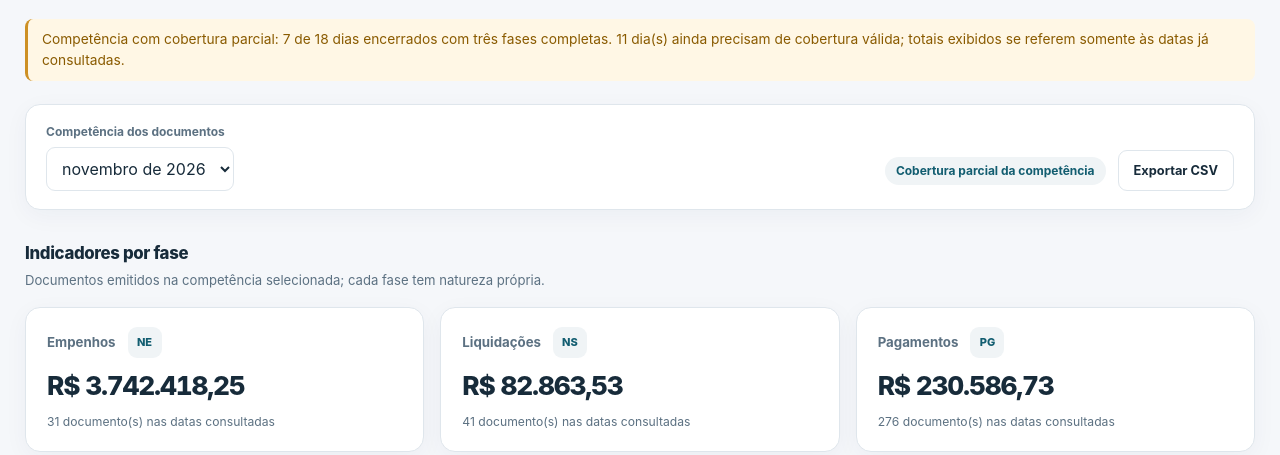
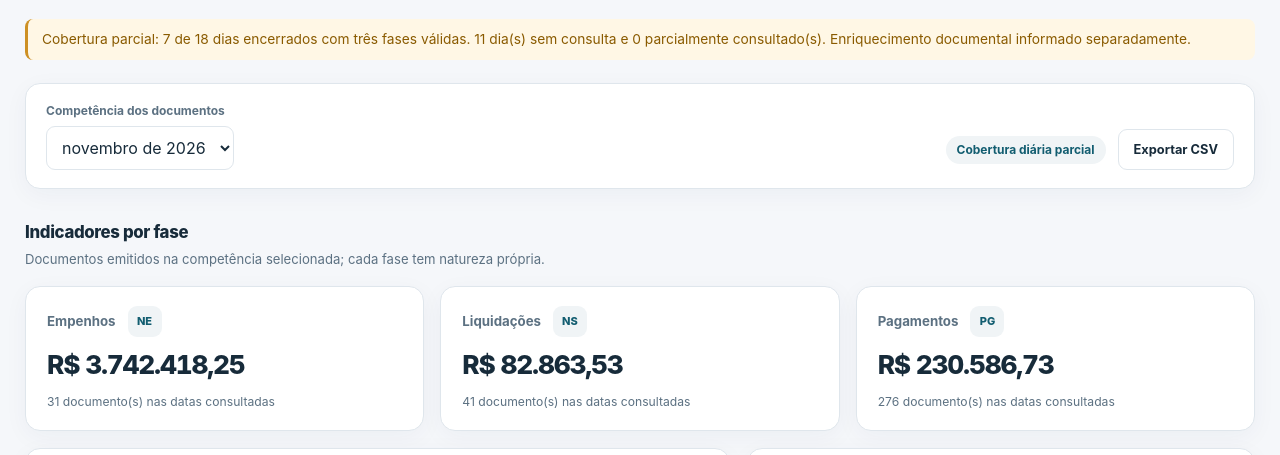
Before and after one commit to guimig/observatorio-despesas, a website with bundled scripts: page index.html in a window 1280 px wide. Shown: the part 270-725 px from the top of the page. Built offline with nearby package versions, Linux system fonts and the light colour scheme.

Commit message:
feat: consolidar auditoria e cobertura do Observatório (#32)
* feat: calcular auditoria documental e cobertura sem presumir saldos

* feat: registrar diferenças documentais como revisão, não falha contábil

* feat: exibir e validar cobertura e enriquecimento auditáveis

* feat: exibir e validar cobertura e enriquecimento auditáveis

* feat: exibir e validar cobertura e enriquecimento auditáveis

* feat: exibir e validar cobertura e enriquecimento auditáveis

* feat: exibir e validar cobertura e enriquecimento auditáveis

* feat: avançar cobertura histórica e alternar enriquecimento recente/histórico

* feat: avançar cobertura histórica e alternar enriquecimento recente/histórico

* feat: avançar cobertura histórica e alternar enriquecimento recente/histórico

* feat: avançar cobertura histórica e alternar enriquecimento recente/histórico

* feat: selecionar automaticamente mês histórico incompleto

* test: auditar relações e confirmar versão publicada sem secrets

* test: auditar relações e confirmar versão publicada sem secrets

* test: auditar relações e confirmar versão publicada sem secrets

* test/docs/ci: auditar histórico e verificar publicação Pages

* test/docs/ci: auditar histórico e verificar publicação Pages

* test/docs/ci: auditar histórico e verificar publicação Pages

* test/docs/ci: auditar histórico e verificar publicação Pages

* test: incluir módulo público de qualidade nos fixtures do build

* docs: alinhar instruções ao backfill diário e à auditoria de liquidações

* docs: alinhar instruções ao backfill diário e à auditoria de liquidações

```diff
--- a/assets/app.js
+++ b/assets/app.js
@@ -2,6 +2,7 @@ import { matchDocumentContract, assessContractAttribution, assessNoticeAttributi
 import { MODALITIES } from './pncp-modalities.js';
 import { isFormalContract,groupPublishedInstruments,summarizeInstrumentTypes } from './instrument-types.js';
 import { documentSpecies,financialPhaseDescription } from './document-species.js';
+import { auditMonth } from './quality.js';
 /** Visualização local de JSONs públicos. Não consulta APIs autenticadas. */
 const $ = id => document.getElementById(id);
 const fmtMoney = cents => Number.isSafeInteger(cents)
@@ -35,26 +36,6 @@ function localDate(iso) {
 function monthName(month) {
   const date = new Date(month + '-15T12:00:00Z');
   return new Intl.DateTimeFormat('pt-BR', { month: 'long', year: 'numeric', timeZone: 'UTC' }).format(date);
-}
-function expectedDaysInMonth(month, now = new Date()) {
-  const monthParts = month.split('-').map(Number);
-  const max = new Date(Date.UTC(monthParts[0], monthParts[1], 0)).getUTCDate();
-  const parts = Object.fromEntries(new Intl.DateTimeFormat('en-US', {
-    timeZone: 'America/Sao_Paulo', year: 'numeric', month: '2-digit', day: '2-digit'
-  }).formatToParts(now).map(part => [part.type, part.value]));
-  const todayMonth = parts.year + '-' + parts.month;
-  if (month > todayMonth) return 0;
-  if (month === todayMonth) return Math.max(0, Math.min(max, Number(parts.day) - 1));
-  return max;
-}
-function validDayCount() {
-  const byDay = new Map();
-  for (const coverage of state.data.coverage) {
-    if (!byDay.has(coverage.date)) byDay.set(coverage.date, new Map());
-    byDay.get(coverage.date).set(coverage.phase, coverage);
-  }
-  return [...byDay.values()].filter(phases =>
-    [1, 2, 3].every(phase => phases.get(phase)?.complete && phases.get(phase)?.invalid === 0)).length;
 }
 function summarize(phase) {
   const coverage = state.data.coverage.filter(entry => entry.phase === phase);
@@ -95,25 +76,38 @@ function renderStats() {
   });
 }
 function renderQuality() {
-  const coverages = state.data.coverage;
-  const partial = coverages.filter(c => !c.complete);
-  const invalid = coverages.reduce((n, c) => n + c.invalid, 0);
-  const expected = expectedDaysInMonth(state.month);
-  const validDays = validDayCount();
-  const missing = Math.max(0, expected - validDays);
-  $('days-covered').textContent = fmtCount(validDays) + '/' + fmtCount(expected);
-  $('incomplete-count').textContent = fmtCount(partial.length);
-  $('invalid-count').textContent = fmtCount(invalid);
-  $('relations-count').textContent = fmtCount(state.data.relations.length);
-  const hasIssues = partial.length > 0 || invalid > 0 || missing > 0;
-  $('coverage-chip').textContent = hasIssues
-    ? 'Cobertura parcial da competência' : 'Competência integralmente consultada';
-  status(hasIssues
-    ? 'Competência com cobertura parcial: ' + validDays + ' de ' + expected +
-      ' dias encerrados com três fases completas. ' + missing +
-      ' dia(s) ainda precisam de cobertura válida; totais exibidos se referem somente às datas já consultadas.'
-    : 'Todos os dias encerrados da competência têm consulta documental completa. Valores não conciliados com sistemas contábeis.',
-    hasIssues ? 'warning' : 'success');
+  const audit=auditMonth(state.data),coverage=audit.coverage;
+  $('days-covered').textContent=fmtCount(coverage.completeDays)+'/'+fmtCount(coverage.expectedDays);
+  $('incomplete-count').textContent=fmtCount(coverage.partialQueries);
+  $('invalid-count').textContent=fmtCount(coverage.invalidValues);
+  $('relations-count').textContent=fmtCount(audit.links.total);
+  $('liquidation-links').textContent=fmtCount(audit.enrichment.liquidations.checked)+'/'+
+    fmtCount(audit.enrichment.liquidations.total);
+  $('payment-links').textContent=fmtCount(audit.enrichment.payments.checked)+'/'+
+    fmtCount(audit.enrichment.payments.total);
+  $('item-links').textContent=fmtCount(audit.enrichment.items.checked)+'/'+
+    fmtCount(audit.enrichment.items.total);
+  $('multiple-ne-links').textContent=fmtCount(audit.links.multipleCommitments);
+  $('quality-detail').textContent='Consultas complementares pendentes: '+
+    fmtCount(audit.enrichment.pending)+'. Impactos negativos (incluindo anulações): '+
+    fmtCount(audit.links.negative)+'. Relações com NEs de outros exercícios: '+
+    fmtCount(audit.links.crossExercise)+'. Liquidações com valores vinculados diferentes '+
+    'do valor documental, para revisão: '+fmtCount(audit.links.liquidationValueReviews)+
+    '. Esses casos não significam automaticamente erro contábil.';
+  const hasGaps=coverage.status!=='completa',structural=audit.issues.length>0;
+  $('coverage-chip').textContent=structural?'Dados exigem revisão':
+    coverage.status==='completa'?'Dias encerrados consultados':
+    coverage.status==='sem_dias_encerrados'?'Sem dias encerrados':'Cobertura diária parcial';
+  status(structural
+    ?'A auditoria identificou registros que exigem revisão estrutural, sem modificar os dados originais.'
+    :hasGaps
+      ?'Cobertura parcial: '+coverage.completeDays+' de '+coverage.expectedDays+
+        ' dias encerrados com três fases válidas. '+coverage.missingDays+
+        ' dia(s) sem consulta e '+coverage.partialDays+' parcialmente consultado(s). '+
+        'Enriquecimento documental informado separadamente.'
+      :'Todos os dias encerrados possuem três fases válidas. '+
+        'O enriquecimento dos vínculos é medido à parte; não se trata de conciliação contábil.',
+    structural||hasGaps?'warning':'success');
 }
 function formatCnpj(value) {
   return /^\d{14}$/.test(value || '') ? value.replace(/^(\d{2})(\d{3})(\d{3})(\d{4})(\d{2})$/, '$1.$2.$3/$4-$5') : value;
--- /dev/null
+++ b/assets/quality.js
@@ -0,0 +1,103 @@
+/** Auditoria descritiva da cobertura CGU. Não concilia saldos contábeis. */
+const PHASES=[1,2,3];
+const MONTH=/^20\d{2}-(0[1-9]|1[0-2])$/;
+const NE=/^158459\d{5}20\d{2}NE\d{6}$/;
+
+export function closedDaysInMonth(month,now=new Date()){
+  if(!MONTH.test(month)||!(now instanceof Date)||!Number.isFinite(now.getTime()))
+    throw Error('Competência ou data inválida');
+  const parts=Object.fromEntries(new Intl.DateTimeFormat('en-US',{
+    timeZone:'America/Sao_Paulo',year:'numeric',month:'2-digit',day:'2-digit'
+  }).formatToParts(now).map(p=>[p.type,p.value]));
+  const today=parts.year+'-'+parts.month;
+  const last=new Date(Date.UTC(+month.slice(0,4),+month.slice(5,7),0)).getUTCDate();
+  return month<today?last:month>today?0:Math.min(last,Math.max(0,+parts.day-1));
+}
+
+/** Cobertura diária, enriquecimento e qualidade estrutural: métricas independentes. */
+export function auditMonth(month,{now=new Date()}={}){
+  if(!month||!MONTH.test(month.month)||!Array.isArray(month.documents)||
+     !Array.isArray(month.coverage)||!Array.isArray(month.relations))
+    throw Error('Dados mensais incompatíveis com auditoria');
+  const expectedDays=closedDaysInMonth(month.month,now);
+  const days=new Map(),docs=new Map(),issues=[];
+  for(const c of month.coverage){
+    if(!days.has(c.date))days.set(c.date,new Map());
+    const byPhase=days.get(c.date);
+    if(byPhase.has(c.phase))issues.push('cobertura_duplicada');
+    byPhase.set(c.phase,c);
+  }
+  for(const doc of month.documents){
+    if(docs.has(doc.id))issues.push('documento_duplicado');
+    docs.set(doc.id,doc);
+    if(!days.get(doc.date)?.has(doc.phase))issues.push('documento_sem_cobertura');
+  }
+  let completeDays=0,partialDays=0,missingDays=0,partialQueries=0,invalidValues=0;
+  for(let day=1;day<=expectedDays;day++){
+    const date=month.month+'-'+String(day).padStart(2,'0');
+    const statuses=days.get(date);
+    if(!statuses?.size){missingDays++;continue;}
+    if(PHASES.every(phase=>statuses.get(phase)?.complete===true &&
+       statuses.get(phase)?.invalid===0)){completeDays++;continue;}
+    partialDays++;
+  }
+  for(const c of month.coverage){
+    if(c.complete!==true)partialQueries++;
+    invalidValues+=Number(c.invalid)||0;
+    const matches=month.documents.filter(d=>d.date===c.date&&d.phase===c.phase);
+    if(matches.length!==c.count ||
+       matches.filter(d=>d.cents===null).length!==c.invalid)
+      issues.push('contagem_divergente');
+  }
+  const byPhase=phase=>{
+    const set=month.documents.filter(doc=>doc.phase===phase);
+    const checked=set.filter(doc=>phase===2?doc.liquidationLinksChecked===true:
+      phase===3?doc.paymentLinksChecked===true:
+      Object.hasOwn(month.itemsByDocument||{},doc.id)).length;
+    return {total:set.length,checked,pending:set.length-checked};
+  };
+  const pairs=new Set(),bySource=new Map();
+  let negative=0,crossExercise=0;
+  for(const relation of month.relations){
+    const pair=relation.from+'/'+relation.to,source=docs.get(relation.from);
+    if(pairs.has(pair))issues.push('vinculo_duplicado');
+    pairs.add(pair);
+    if(!source||![2,3].includes(source.phase)||!NE.test(relation.to)||
+       !Number.isSafeInteger(relation.cents))
+      issues.push('vinculo_invalido');
+    if(!bySource.has(relation.from))bySource.set(relation.from,new Set());
+    bySource.get(relation.from).add(relation.to);
+    if(relation.cents<0)negative++;
+    if(source&&relation.to.slice(11,15)!==source.id.slice(11,15))crossExercise++;
+  }
+  // Divergências de soma são apenas alertas para revisão: o valor do documento
+  // não deve ser substituído por impactos nem por pagamentos de restos a pagar.
+  const valuesBySource=new Map();
+  for(const relation of month.relations){
+    const values=valuesBySource.get(relation.from)||[];
+    values.push(relation.cents);
+    valuesBySource.set(relation.from,values);
+  }
+  let liquidationValueReviews=0;
+  for(const doc of month.documents.filter(d=>d.phase===2&&d.liquidationLinksChecked===true)){
+    const values=valuesBySource.get(doc.id);
+    if(!values?.length||!Number.isSafeInteger(doc.cents))continue;
+    const sum=values.reduce((acc,value)=>acc+value,0);
+    if(!Number.isSafeInteger(sum)||sum!==doc.cents)liquidationValueReviews++;
+  }
+  const liquidations=byPhase(2),payments=byPhase(3),items=byPhase(1);
+  return {
+    month:month.month,
+    coverage:{
+      expectedDays,completeDays,partialDays,missingDays,partialQueries,invalidValues,
+      status:expectedDays===0?'sem_dias_encerrados':
+        completeDays===expectedDays?'completa':'parcial'
+    },
+    enrichment:{liquidations,payments,items,
+      pending:liquidations.pending+payments.pending+items.pending},
+    links:{total:month.relations.length,
+      multipleCommitments:[...bySource.values()].filter(set=>set.size>1).length,
+      negative,crossExercise,liquidationValueReviews},
+    issues:[...new Set(issues)].sort()
+  };
+}
--- a/package.json
+++ b/package.json
@@ -11,7 +11,7 @@
     "test": "node --test test/*.test.mjs",
     "check:data": "node src/validate-data.mjs",
     "collect:cgu": "node src/collect-cgu.mjs",
-    "check:syntax": "node --check src/privacy.mjs && node --check src/cgu.mjs && node --check src/store.mjs && node --check src/collect-cgu.mjs && node --check assets/app.js && node --check src/backfill.mjs && node --check src/backfill-cgu.mjs && node --check src/build-site.mjs && node --check src/inspect-cgu.mjs && node --check src/enrich-cgu.mjs && node --check src/enrich-month.mjs && node --check src/procurement.mjs && node --check src/procurement-store.mjs && node --check src/collect-procurement.mjs && node --check assets/procurement-links.js && node --check src/pncp-commitments.mjs && node --check src/collect-pncp-commitments.mjs && node --check src/pncp-notices.mjs && node --check src/pncp-notices-store.mjs && node --check src/collect-pncp-notices.mjs && node --check assets/pncp-modalities.js && node --check src/pncp-contract-link.mjs && node --check src/collect-pncp-contract-links.mjs && node --check src/pncp-notices-detail.mjs && node --check src/backfill-pncp-linked-notices.mjs && node --check assets/instrument-types.js && node --check assets/document-species.js && node --check src/inspect-cgu-siafi.mjs",
+    "check:syntax": "node --check src/privacy.mjs && node --check src/cgu.mjs && node --check src/store.mjs && node --check src/collect-cgu.mjs && node --check assets/app.js && node --check src/backfill.mjs && node --check src/backfill-cgu.mjs && node --check src/build-site.mjs && node --check src/inspect-cgu.mjs && node --check src/enrich-cgu.mjs && node --check src/enrich-month.mjs && node --check src/procurement.mjs && node --check src/procurement-store.mjs && node --check src/collect-procurement.mjs && node --check assets/procurement-links.js && node --check src/pncp-commitments.mjs && node --check src/collect-pncp-commitments.mjs && node --check src/pncp-notices.mjs && node --check src/pncp-notices-store.mjs && node --check src/collect-pncp-notices.mjs && node --check assets/pncp-modalities.js && node --check src/pncp-contract-link.mjs && node --check src/collect-pncp-contract-links.mjs && node --check src/pncp-notices-detail.mjs && node --check src/backfill-pncp-linked-notices.mjs && node --check assets/instrument-types.js && node --check assets/document-species.js && node --check src/inspect-cgu-siafi.mjs && node --check assets/quality.js && node --check src/verify-pages.mjs",
     "build:site": "node src/build-site.mjs",
     "backfill:cgu": "node src/backfill-cgu.mjs",
     "backfill:plan": "node src/backfill-cgu.mjs --dry-run",
@@ -27,6 +27,7 @@
     "pncp-links:plan": "node src/collect-pncp-contract-links.mjs --dry-run",
     "backfill:pncp-related-notices": "node src/backfill-pncp-linked-notices.mjs",
     "pncp-related:plan": "node src/backfill-pncp-linked-notices.mjs --dry-run",
-    "inspect:cgu-siafi": "node src/inspect-cgu-siafi.mjs"
+    "inspect:cgu-siafi": "node src/inspect-cgu-siafi.mjs",
+    "verify:pages": "node src/verify-pages.mjs"
   }
 }
--- a/src/build-site.mjs
+++ b/src/build-site.mjs
@@ -17,7 +17,7 @@ export async function buildSite(root = process.cwd(), destination = 'dist') {
   await mkdir(join(output, 'assets'), { recursive: true });
   await mkdir(join(output, 'data', 'months'), { recursive: true });
 
-  for (const file of ['index.html', '.nojekyll', 'assets/app.js', 'assets/procurement-links.js', 'assets/pncp-modalities.js', 'assets/instrument-types.js', 'assets/document-species.js', 'assets/style.css',
+  for (const file of ['index.html', '.nojekyll', 'assets/app.js', 'assets/procurement-links.js', 'assets/pncp-modalities.js', 'assets/instrument-types.js', 'assets/document-species.js', 'assets/quality.js', 'assets/style.css',
     'data/manifest.json']) {
     await copyFile(join(base, file), join(output, file));
   }
```
Also changed, not shown: index.html (+6 -1 lines), src/backfill-cgu.mjs (+10 -3 lines), src/backfill.mjs (+25 -0 lines), src/enrich-month.mjs (+6 -2 lines), src/validate-data.mjs (+9 -1 lines), src/verify-pages.mjs (added, +62 -0 lines), test/backfill.test.mjs (+19 -1 lines), test/build-site.test.mjs (+5 -1 lines), test/quality.test.mjs (added, +66 -0 lines), test/verify-pages.test.mjs (added, +28 -0 lines), .github/workflows/backfill-cgu.yml, .github/workflows/enriquecer-cgu.yml, .github/workflows/publicar-pages.yml, README.md.
